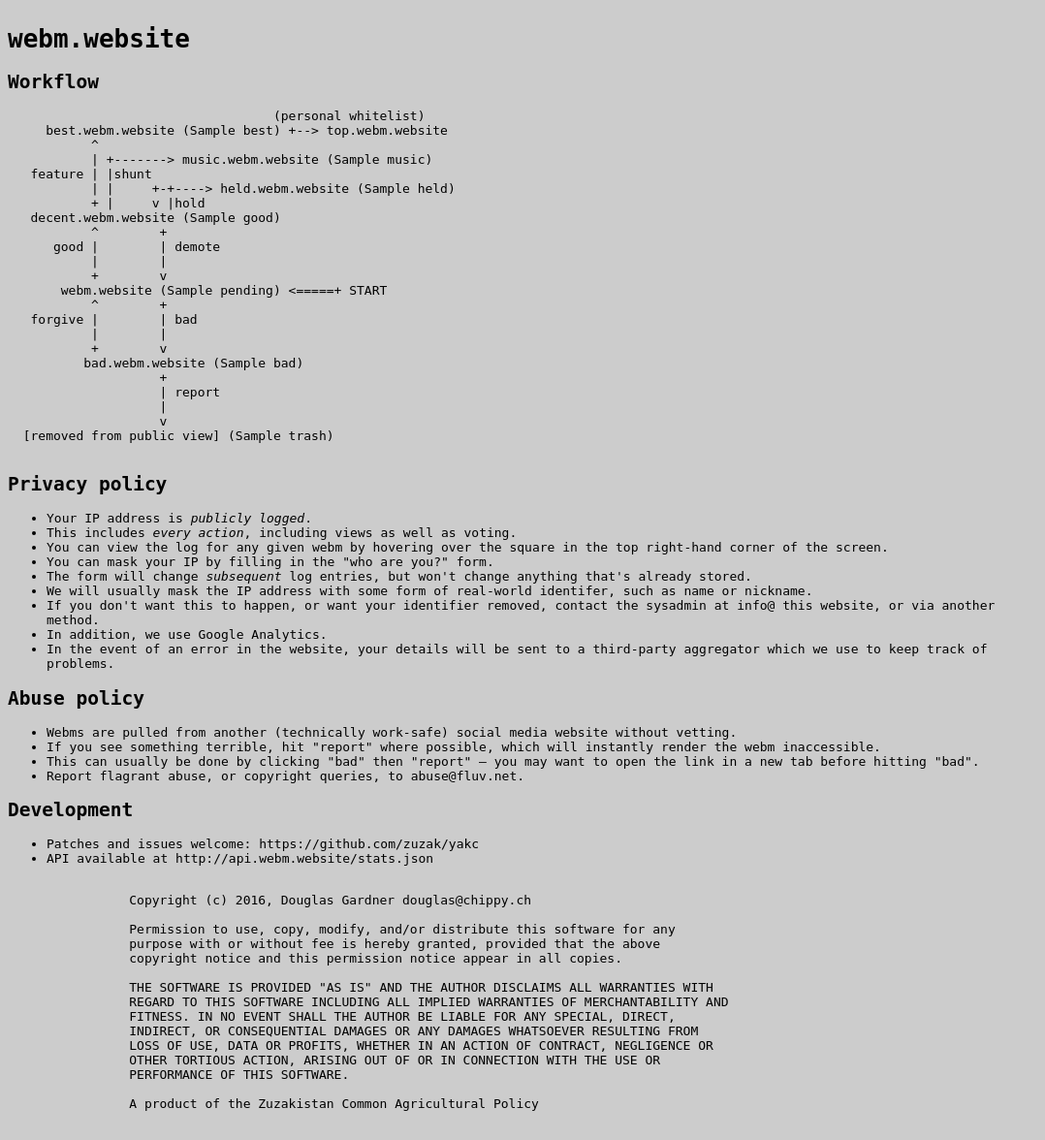
After one commit to zuzak/yakc, a Flask app: template templates/privacypolicy.html in a window 1280 px wide. The commit adds this page. Shown: the whole page at 97% size, without its empty margins (0-1078 px from the left). Run offline with Flask 2, Linux system fonts and the light colour scheme; the template is opened without the code that fills it: most values are stand-ins (such as "Sample title", 1, 10 or a date in 2020).

Commit message:
Push new code
The server we're deployed on doesn't care for GitHub, so this messy
commit just updates everything.

```diff
--- a/app.py
+++ b/app.py
@@ -1,5 +1,5 @@
 from flask import (Flask, send_from_directory, abort,
-                   render_template, request, flash, redirect)
+                   render_template, request, flash, redirect, g, jsonify)
 from random import choice, random
 from uuid import uuid4
 import json
@@ -20,9 +20,11 @@ delta = 0
 
 
 def map_ips(ip, default):
+    return get_ips().get(ip, default)
+
+def get_ips():
     with open('addresses.json') as fp:
-        addrs = json.load(fp)
-        return addrs.get(ip, default)
+        return json.load(fp)
 
 
 def md5_to_file(md5):
@@ -37,32 +39,77 @@ def md5_to_file(md5):
                 return string[1].split('/')[1]
     return False
 
-@app.route('/aa')
-def foo():
-    return render_template('display.html')
-
 def get_ip():
     if (request.environ.get('HTTP_X_REAL_IP')):
         return request.environ.get('HTTP_X_REAL_IP')
+    elif request.environ.get('X-Forwarded-For'):
+        return request.environ.get('X-Forwarded-For')
     else:
-        return request.remote_addr
+        return request.access_route[0]
 
 
 def add_log(webm, action):
     global delta
-    ip = get_ip()
-    ip = map_ips(ip, ip)
+    ip = get_user()
     string = strftime('%Y-%m-%d %H:%M:%S ' + ip + ' ' + action)
     with open('webms/metadata/' + webm, 'a') as logfile:
         logfile.write(string + '\n')
     print(str(delta) + ' ' + string + ' http://webm.website/' + webm)
 
 
+
+def get_user():
+    user = get_ip()
+    user = map_ips(user, user)
+    return user
+
+def set_user(ip, user):
+    ips = get_ips()
+    blacklist = [
+        ' ',
+        'good',
+        'demote',
+        'held',
+        'censure',
+        'affirm',
+        'feature',
+        '.'
+    ]
+    if user in ips.values():
+        return False
+
+    if any(substr in user for substr in blacklist):
+        return False
+
+    ips[ip] = user
+
+    with open('addresses.json', 'w') as fp:
+        fp.write(json.dumps(ips))
+    return True
+
+def ban_user():
+    with open('bans.txt', 'a') as fp:
+        fp.write(get_ip()+'\n')
+
+def user_banned():
+    bans = open('bans.txt').read().splitlines()
+    if get_ip() in bans:
+        return True
+    else:
+        return False
+
+@app.route('/settings/request-ban')
+def request_ban():
+    ban_user()
+    return send_from_directory('webms', 'neil.jpg'), 201
+
+
+
+
 def get_user_censured(webm):
     log = get_log(webm)
     if log is not None:
-        user = get_ip()
-        user = map_ips(user, user)
+        user = get_user()
         log = log.split('\n')
         for line in log:
             if user in line:
@@ -78,11 +125,12 @@ def is_unpromotable(webm):
         return 'already featured'
     if webm in get_vetoed_webms():
         return 'this video has been vetoed'
-    user = get_ip()
-    user = map_ips(user, user)
+    user = get_user()
     if user == '(central)':
         return 'this shared IP address is banned'
     if user.startswith('94.119'):
+        return 'this shared IP address is banned'
+    if user.startswith('(delph '):
         return 'this shared IP address is banned'
     log = get_log(webm)
     if log is not None:
@@ -99,8 +147,7 @@ def is_unpromotable(webm):
 
 
 def is_votable(webm):
-    user = get_ip()
-    user = map_ips(user, user)
+    user = get_user()
     log = get_log(webm)
     if log is not None:
         log = log.split('\n')
@@ -207,14 +254,22 @@ def delete_holding_queue():
     os.makedirs('webms/held')
 
 
+@app.route('/', subdomain='about')
+@app.route('/', subdomain='privacy')
+def privacy():
+    return render_template('privacypolicy.html', stats=get_stats(), user=get_user())
+
+@app.route('/<name>.webm')
 @app.route('/<name>.webm', subdomain='<domain>')
-@app.route('/<name>.webm')
 def serve_webm(name, domain=None):
     if request.accept_mimetypes.best_match(['video/webm', 'text/html']) == 'text/html':
         return redirect(name)
     name = name + '.webm'
     if name not in get_all_webms():
-        abort(404, 'Cannot find that webm!')
+        if metadata_exists(name):
+            abort(410, 'This webm has been deleted.')
+        else:
+            abort(404, 'Cannot find that webm!')
 
     if name in get_trash_webms():
         if name not in get_quality_webms():
@@ -224,6 +279,9 @@ def serve_webm(name, domain=None):
     add_log(name, 'viewed')
     return send_from_directory('webms/all', name)
 
+def metadata_exists(webm):
+    return os.path.isfile('webms/metadata/' + webm)
+
 
 @app.route('/<name>', subdomain='<domain>')
 @app.route('/<name>')
@@ -232,7 +290,10 @@ def show_webm(name, domain=None):
     queue = 'pending'
     token = None
     if name not in get_all_webms():
-        abort(404, "No webm found matching that name")
+        if metadata_exists(name):
+            abort(410, "This webm has been deleted")
+        else:
+            abort(404, "No webm found matching that name")
     elif name not in get_safe_webms():
         if name not in get_quality_webms():
             abort(403)
@@ -258,6 +319,7 @@ def serve_md5(md5):
         abort(404, 'md5 match not found')
 
 
+@app.route('/', subdomain='pending')
 @app.route('/')
 def serve_random():
     try:
@@ -266,10 +328,9 @@ def serve_random():
     except IndexError:
         abort(404, 'no webms to show!')
         pass
-        # abort(404)
-#    if random() > 0.9:
-#        return send_from_directory('webms', 'neil.jpg')
-    return render_template('display.html', webm=webm, token=generate_webm_token(webm), count=len(pending), history=get_log(webm), stats=get_stats(), unpromotable=is_unpromotable(webm))
+    if user_banned():
+        return send_from_directory('webms', 'neil.jpg'), 403
+    return render_template('display.html', webm=webm, token=generate_webm_token(webm), count=len(pending), history=get_log(webm), stats=get_stats(), unpromotable=is_unpromotable(webm), user=get_user())
 
 
 @app.route('/', subdomain='decent')
@@ -289,12 +350,11 @@ def serve_good():
             best = True
     except IndexError:
         abort(404, 'You need to promote some webms!')
-    return render_template('display.html', webm=webm, token=generate_webm_token(webm), queue='good', count=len(good), best=best, held=held, unpromotable=is_unpromotable(webm), stats=get_stats(), history=get_log(webm), debug=u'\u0394'+str(delta))
+    return render_template('display.html', webm=webm, token=generate_webm_token(webm), queue='good', count=len(good), best=best, held=held, unpromotable=is_unpromotable(webm), stats=get_stats(), history=get_log(webm), debug=u'\u0394'+str(delta), user=get_user())
 
 
 @app.route('/', subdomain='new.decent')
 def serve_unjudged_good():
-    log('NBBB')
     global delta
     best = None
     held = 0
@@ -314,12 +374,12 @@ def serve_unjudged_good():
     if unpromotable:
         return redirect('/')
     else:
-        return render_template('display.html', webm=webm, token=generate_webm_token(webm), queue='good', count=len(good), best=best, held=held, unpromotable=is_unpromotable(webm), stats=get_stats(), history=get_log(webm), debug=u'\u0394'+str(delta))
+        return render_template('display.html', webm=webm, token=generate_webm_token(webm), queue='good', count=len(good), best=best, held=held, unpromotable=is_unpromotable(webm), stats=get_stats(), history=get_log(webm), debug=u'\u0394'+str(delta), user=get_user())
 
 
 @app.route('/', subdomain='good')
 def redirect_to_held():
-    return redirect('//held.' + app.config['SERVER_NAME'])
+    return redirect('//decent.' + app.config['SERVER_NAME'])
 
 
 @app.route('/', subdomain='held')
@@ -341,7 +401,7 @@ def serve_best():
     if get_user_censured(webm):
         return redirect('/', 302)
     token = generate_webm_token(webm)
-    return render_template('display.html', webm=webm, queue='best', token=token, unpromotable=is_votable(webm))
+    return render_template('display.html', webm=webm, queue='best', token=token, unpromotable=is_votable(webm), user=get_user())
 
 
 @app.route('/', subdomain='top')
@@ -452,12 +512,30 @@ def mark_best(webm):
     delta += 5
     add_log(webm, 'featured ****')
     sock = socket.socket(socket.AF_INET, socket.SOCK_DGRAM)
-    sock.sendto('http://best.webm.website/' + webm + ' has been marked as "best" by ' + map_ips(get_ip(), get_ip()), (
+    sock.sendto(('http://best.webm.website/' + webm + ' has been marked as "best" by ' + get_user()).encode(), (
         'saraneth.lon.fluv.net',
         41337
     ))
     os.symlink('webms/all/' + webm, 'webms/best/' + webm)
 
+
+@app.route('/settings/change-nick', methods=['POST'])
+def change_nick():
+    nick = request.form['nick']
+    user = get_user()
+
+    ips = get_ips()
+    if nick in ips.values():
+        abort(400, 'duplicate nickname')
+
+    if user in ips:
+        abort(403, 'you have already set a nickname')
+
+    if set_user(get_ip(), nick):
+        flash('Set nickname to ' + get_user())
+        return redirect('/')
+    else:
+        abort(400, 'unacceptable nickname')
 
 @app.route('/moderate', methods=['POST'])
 @app.route('/moderate', methods=['POST'], subdomain='<domain>')
@@ -542,6 +620,20 @@ def moderate_webm(domain=None):
         flash('Unable to mark ' + webm + ' as ' + verdict)
     return redirect('/')
 
+@app.route('/stats.json', subdomain='api')
+def api():
+    return jsonify(get_stats())
+
+@app.errorhandler(404)
+@app.errorhandler(400)
+@app.errorhandler(403)
+@app.errorhandler(410)
+def page_not_found(e):
+    return render_template('error.html', e=e), e.code
+
+@app.errorhandler(500)
+def server_error(e):
+    return render_template('error.html', e=e, sentry=g.sentry_event_id, dsn=sentry.client.get_public_dsn('https')), 500
 
 if __name__ == '__main__':
 
@@ -563,7 +655,9 @@ if __name__ == '__main__':
 
     # probably should make this persist
     app.config.update(
-        SECRET_KEY=uuid4().hex
+        SECRET_KEY=uuid4().hex,
+        SERVER_NAME='webm.website',
+        TEMPLATES_AUTO_RELOAD=True
     )
 
     log = logging.getLogger('werkzeug')
--- /dev/null
+++ b/templates/privacypolicy.html
@@ -0,0 +1,111 @@
+<!DOCTYPE html>
+<html> <head>
+		<title>webm website</title>
+		<meta name="robots" content="noindex, nofollow">
+		<style>
+
+			body {
+				background-color: #ccc;
+				/* disable this for centred, but actual size videos
+                   enable for full-screen but not-vcentred videos:  */
+				font-family:monospace;
+				height: 100%;
+				padding: 0;
+				position: absolute;
+				width: 80%;
+			}
+
+
+		</style>
+	</head>
+	<body>
+		<h1>webm.website</h1>
+		<h2>Workflow</h2>
+		<pre>
+                                   (personal whitelist)
+     best.webm.website ({{ stats.best }}) +--> top.webm.website
+           ^
+           | +-------> music.webm.website ({{ stats.music }})
+   feature | |shunt
+           | |     +-+----> held.webm.website ({{ stats.held }})
+           + |     v |hold
+   decent.webm.website ({{ stats.good }})
+           ^        +
+      good |        | demote
+           |        |
+           +        v
+       webm.website ({{ stats.pending }}) <=====+ START
+           ^        +
+   forgive |        | bad
+           |        |
+           +        v
+	  bad.webm.website ({{ stats.bad }})
+                    +
+                    | report
+                    |
+                    v
+  [removed from public view] ({{ stats.trash }})
+		</pre>
+
+
+		<h2>Privacy policy</h2>
+		<ul>
+			<li>Your IP address is <em>publicly logged</em>.</li>
+			<li>This includes <em>every action</em>, including views as well as voting.</li>
+			<li>You can view the log for any given webm by hovering over the square in the top right-hand corner of the screen.</li>
+			<li>You can mask your IP by filling in the "who are you?" form.</li>
+			<li>The form will change <em>subsequent</em> log entries, but won't change anything that's already stored.</li>
+			<li>We will usually mask the IP address with some form of real-world identifer, such as name or nickname.</li>
+			<li>If you don't want this to happen, or want your identifier removed, contact the sysadmin at info@ this website, or via another method.</li>
+			<li>In addition, we use Google Analytics.</li>
+			<li>In the event of an error in the website, your details will be sent to a third-party aggregator which we use to keep track of problems.</li>
+		</ul>
+
+		<h2>Abuse policy</h2>
+		<ul>
+			<li>Webms are pulled from another (technically work-safe) social media website without vetting.</li>
+			<li>If you see something terrible, hit "report" where possible, which will instantly render the webm inaccessible.</li>
+			<li>This can usually be done by clicking "bad" then "report" &ndash; you may want to open the link in a new tab before hitting "bad".</li>
+			<li>Report flagrant abuse, or copyright queries, to abuse@fluv.net.</li>
+		</ul>
+
+		<h2>Development</h2>
+		<ul>
+			<li>Patches and issues welcome: https://github.com/zuzak/yakc</li>
+			<li>API available at http://api.webm.website/stats.json</li>
+		</ul>
+		<pre>
+
+		Copyright (c) 2016, Douglas Gardner douglas@chippy.ch
+
+		Permission to use, copy, modify, and/or distribute this software for any
+		purpose with or without fee is hereby granted, provided that the above
+		copyright notice and this permission notice appear in all copies.
+
+		THE SOFTWARE IS PROVIDED "AS IS" AND THE AUTHOR DISCLAIMS ALL WARRANTIES WITH
+		REGARD TO THIS SOFTWARE INCLUDING ALL IMPLIED WARRANTIES OF MERCHANTABILITY AND
+		FITNESS. IN NO EVENT SHALL THE AUTHOR BE LIABLE FOR ANY SPECIAL, DIRECT,
+		INDIRECT, OR CONSEQUENTIAL DAMAGES OR ANY DAMAGES WHATSOEVER RESULTING FROM
+		LOSS OF USE, DATA OR PROFITS, WHETHER IN AN ACTION OF CONTRACT, NEGLIGENCE OR
+		OTHER TORTIOUS ACTION, ARISING OUT OF OR IN CONNECTION WITH THE USE OR
+		PERFORMANCE OF THIS SOFTWARE.
+
+		A product of the Zuzakistan Common Agricultural Policy
+
+		</pre>
+{% if debug %}
+<pre class="debug">{{debug}}</pre>
+{% endif %}
+		<script>
+<!-- rip your privacies -->
+  (function(i,s,o,g,r,a,m){i['GoogleAnalyticsObject']=r;i[r]=i[r]||function(){
+	    (i[r].q=i[r].q||[]).push(arguments)},i[r].l=1*new Date();a=s.createElement(o),
+	    m=s.getElementsByTagName(o)[0];a.async=1;a.src=g;m.parentNode.insertBefore(a,m)
+			  })(window,document,'script','https://www.google-analytics.com/analytics.js','ga');
+
+  ga('create', 'UA-20878451-6', 'auto');
+    ga('send', 'pageview');
+
+		</script>
+	</body>
+</html>
```
Also changed, not shown: templates/display.html (+68 -62 lines), templates/error.html (added, +79 -0 lines), bans.txt (added), 1 other file.
